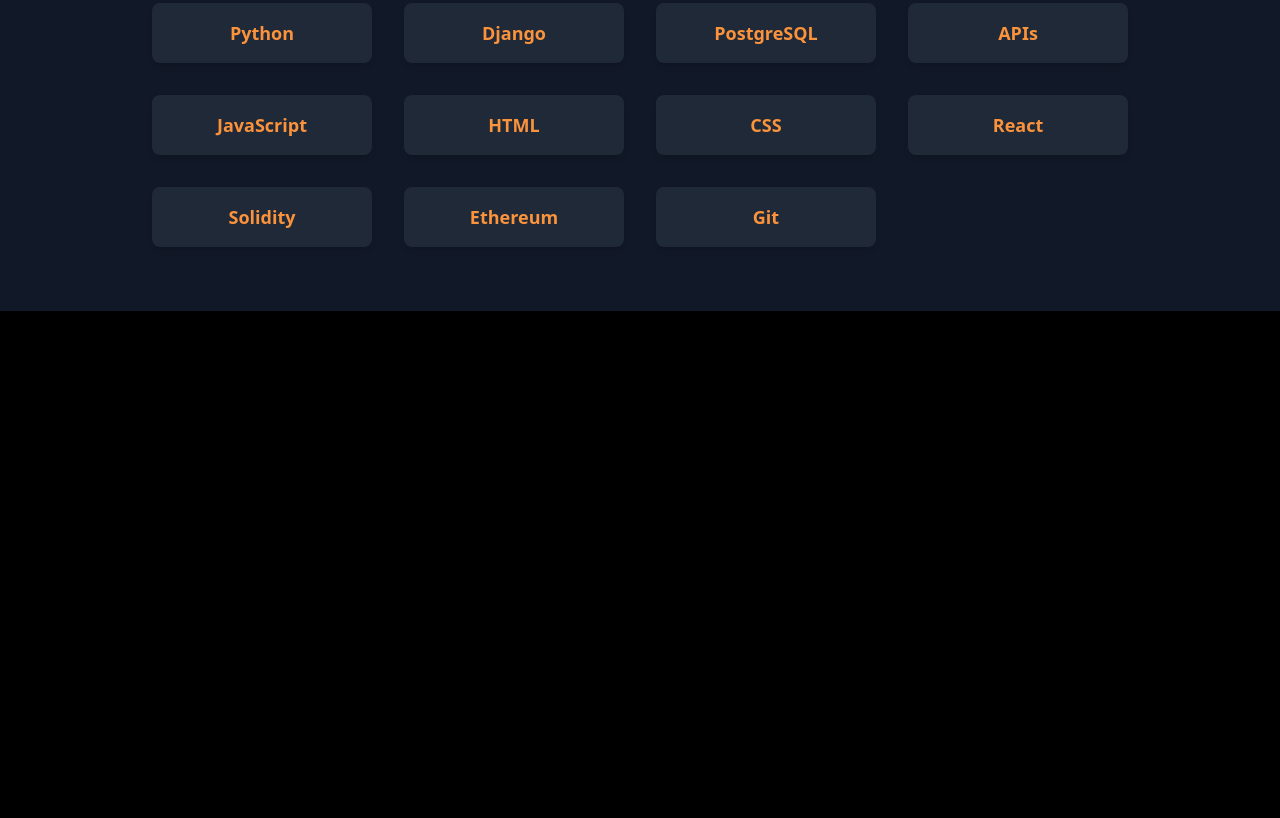
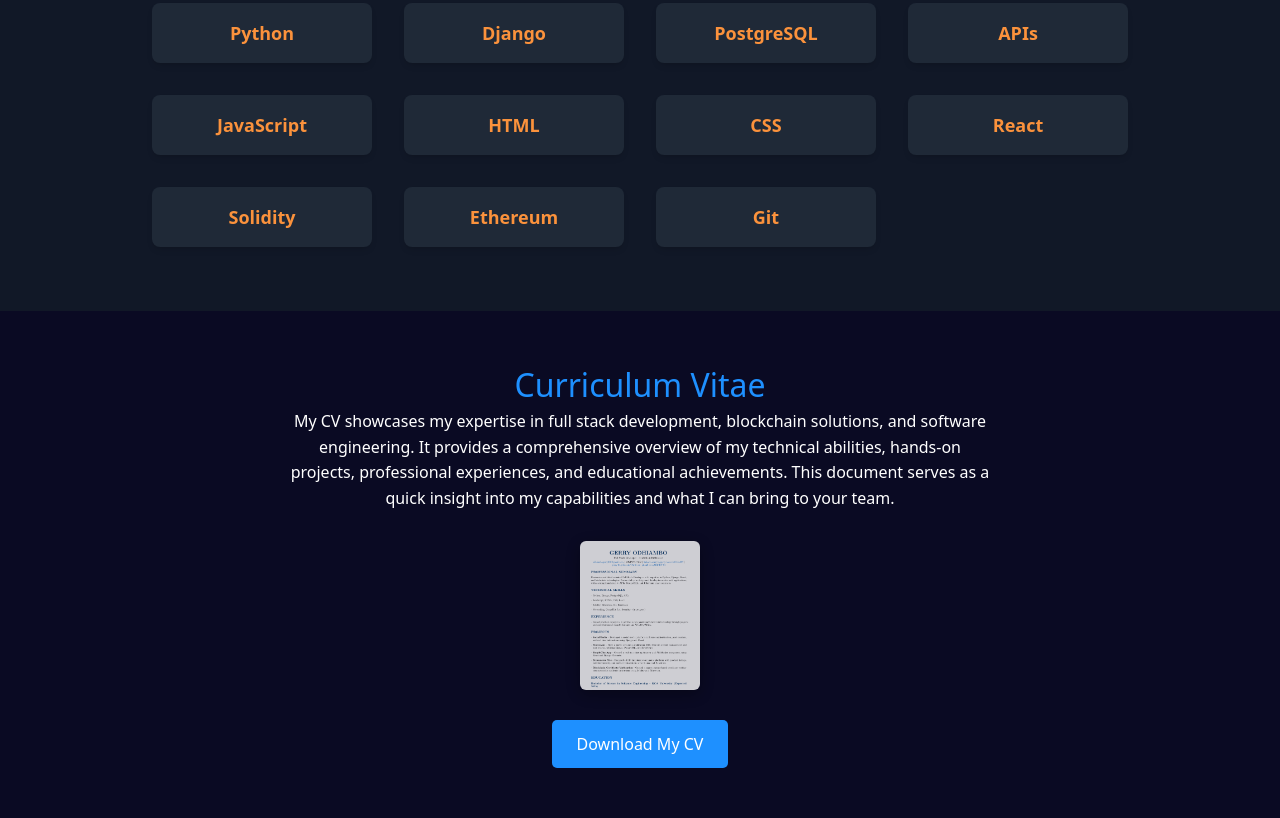
Before and after one commit to GERRY-01/Portfolio, a plain HTML site: page index.html in a window 1280 px wide. Shown: the part 2045-2863 px from the top of the page. Before the commit the page ends 2356 px from the top, so only its background shows below. Drawn offline with nearby package versions, Linux system fonts and the light colour scheme.

Commit message:
added the cv section in the homepage

```diff
--- a/index.html
+++ b/index.html
@@ -227,7 +227,29 @@
   </div>
 </section>
 
+<!-- == cv section-->
+<section id="cv" style="padding: 50px; text-align: center; background-color: #0a0a23; color: white;">
+    <h2 style="color: #1e90ff; font-size: 32px;">Curriculum Vitae</h2>
+    <p style="max-width: 700px; margin: 0 auto; font-size: 16px; line-height: 1.6;">
+        My CV showcases my expertise in full stack development, blockchain solutions, and software engineering.
+        It provides a comprehensive overview of my technical abilities, hands-on projects, professional experiences,
+        and educational achievements. This document serves as a quick insight into my capabilities and what I can bring to your team.
+    </p>
 
+    <!-- Small CV Screenshot Image -->
+    <div style="margin-top: 30px; display: flex; justify-content: center;">
+        <img src="cvscreenshot.png" alt="CV Preview"
+             style="width: 15%; max-width: 120px; opacity: 0.8; border-radius: 6px; box-shadow: 0 4px 15px rgba(0,0,0,0.4);">
+    </div>
+
+    <!-- Download CV Button -->
+    <div style="margin-top: 30px;">
+        <a href="GerryCV.pdf" download
+           style="display: inline-block; padding: 12px 25px; background-color: #1e90ff; color: white; text-decoration: none; border-radius: 5px; font-size: 16px;">
+            Download My CV
+        </a>
+    </div>
+</section>
 
 
   <script src="https://unpkg.com/aos@2.3.1/dist/aos.js"></script>
```
